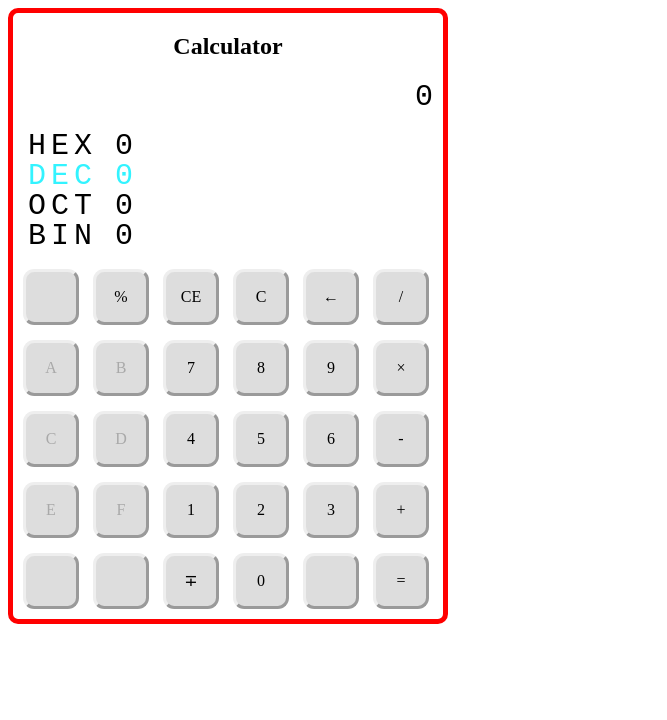
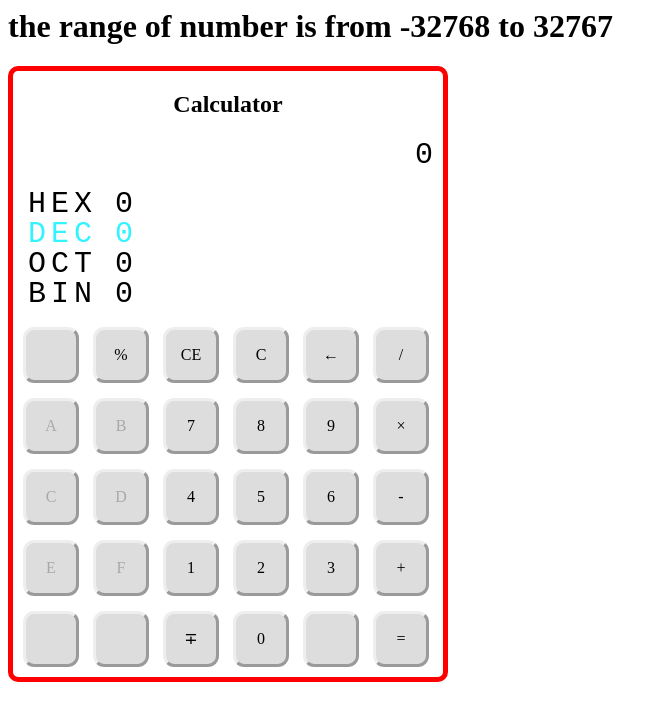
Before and after one commit to archiexdex/webHW1, a plain HTML site: page index.html in a window 1280 px wide. Shown: the whole page, without its empty margins (0-667 px from the left). Drawn offline with Linux system fonts and the light colour scheme.

Commit message:
1. Add notification

```diff
--- a/index.html
+++ b/index.html
@@ -10,6 +10,7 @@
   <script src="calculator.js" charset="utf-8"></script>
 </head>
 <body>
+  <h1>the range of number is from -32768 to 32767</h1>
   <div class="css_table">
 
     <div class="header">
```
